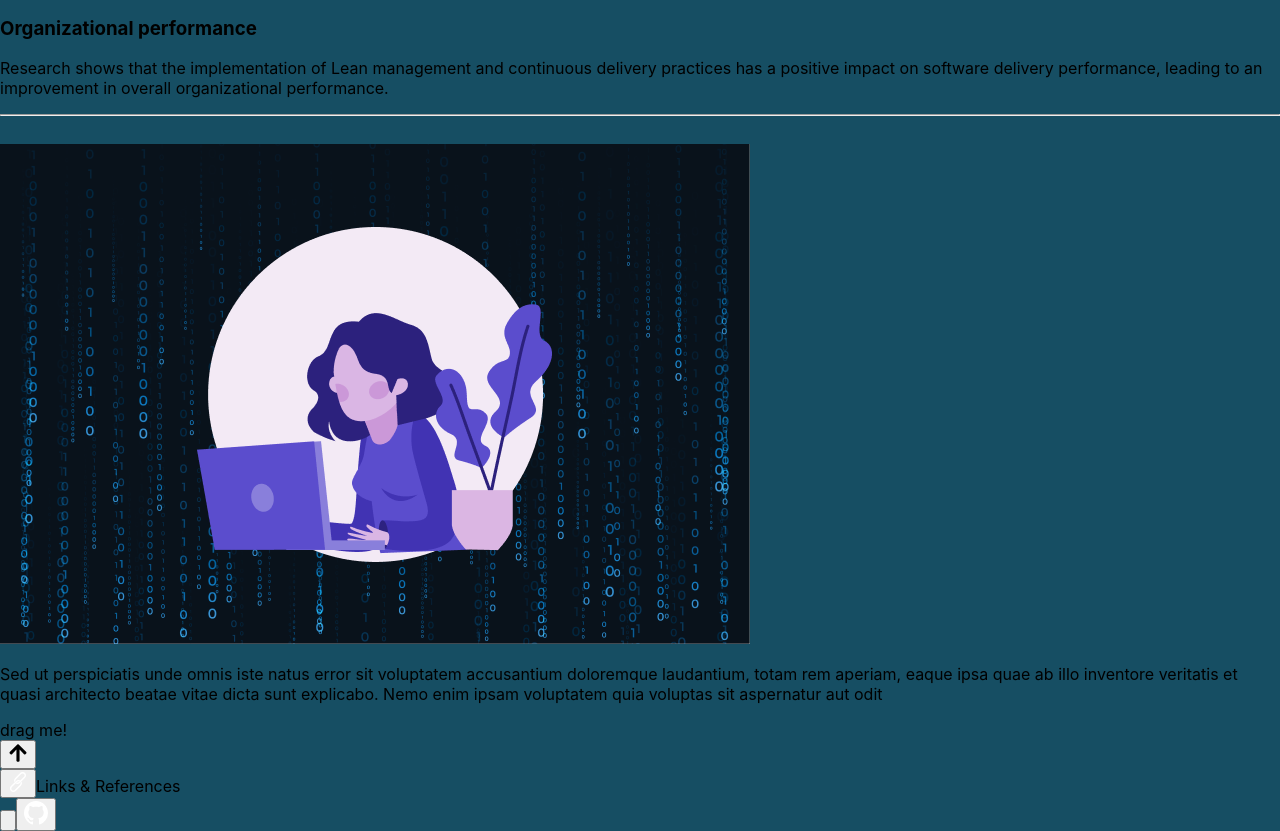
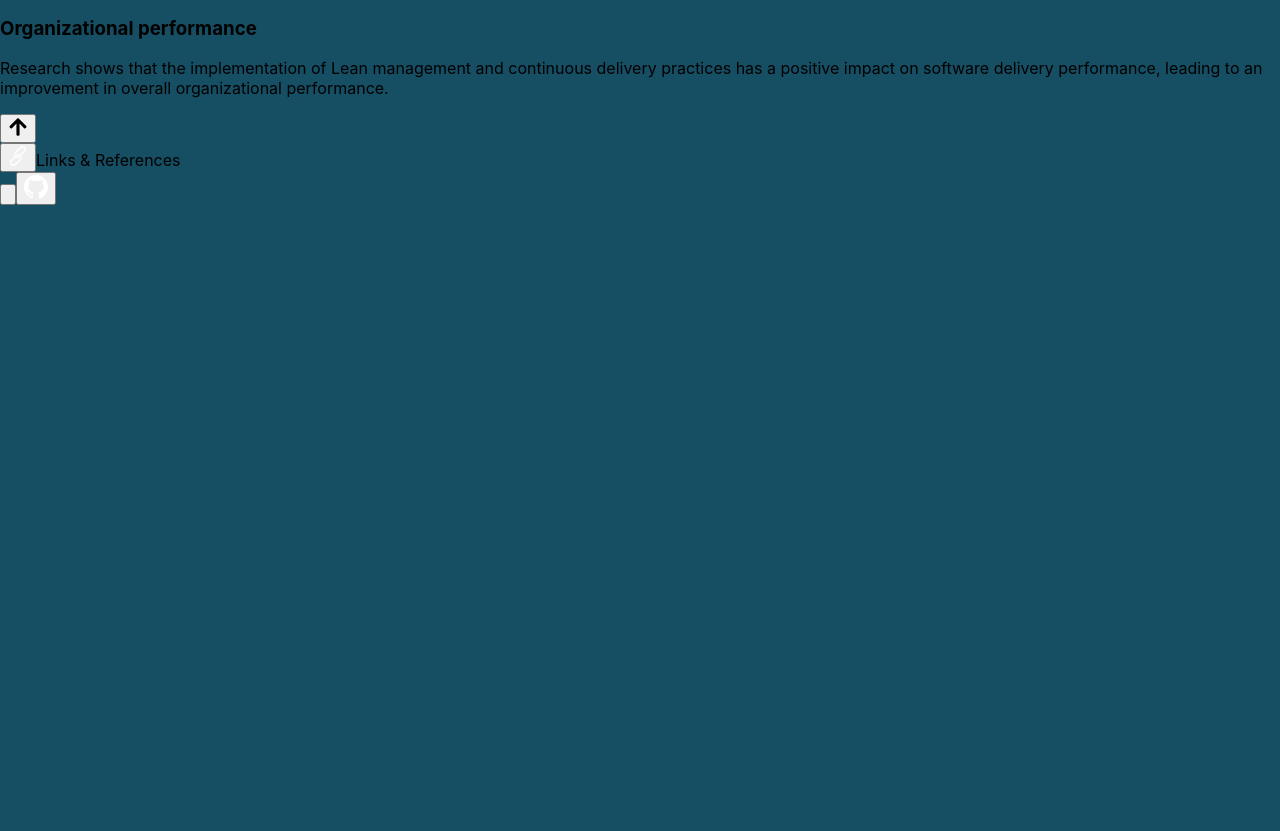
Before and after one commit to phajsi/burnout-spa, a React (Create React App) app: page /burnout-in-tech in a window 1280 px wide. Shown: the part 8452-9283 px from the top of the page. After the commit the page ends 8657 px from the top, so only its background shows below. Built offline with nearby package versions, Linux system fonts and the light colour scheme.

Commit message:
Cherry pick changes to implement to main

```diff
--- a/package.json
+++ b/package.json
@@ -11,8 +11,6 @@
     "@types/react": "^18.0.34",
     "@types/react-dom": "^18.0.11",
     "react": "^18.2.0",
-    "react-dnd": "^16.0.1",
-    "react-dnd-html5-backend": "^16.0.1",
     "react-dom": "^18.2.0",
     "react-router-dom": "^6.11.1",
     "react-scripts": "5.0.1",
--- a/src/components/Scenario.tsx
+++ /dev/null
@@ -1,38 +0,0 @@
-import React from "react";
-import { useDrag } from "react-dnd";
-import girlCoding from "../assets/illustration/girlCoding.png";
-
-type Props = {
-  id: number;
-  name: string;
-};
-
-const Scenario = ({ id, name }: Props) => {
-  const [{ isDragging }, dragRef] = useDrag({
-    type: "pet",
-    item: { id, name },
-    collect: (monitor) => ({
-      isDragging: monitor.isDragging(),
-    }),
-  });
-  return (
-    <>
-      <img src={girlCoding} alt="girl coding" />
-      <div className="my-4">
-        <p>
-          Sed ut perspiciatis unde omnis iste natus error sit voluptatem
-          accusantium doloremque laudantium, totam rem aperiam, eaque ipsa quae
-          ab illo inventore veritatis et quasi architecto beatae vitae dicta
-          sunt explicabo. Nemo enim ipsam voluptatem quia voluptas sit
-          aspernatur aut odit
-        </p>
-      </div>
-      <div className="pet-card" ref={dragRef}>
-        {name}
-        {isDragging && "😱"}
-      </div>
-    </>
-  );
-};
-
-export default Scenario;
--- a/src/pages/Burnout.tsx
+++ b/src/pages/Burnout.tsx
@@ -1,7 +1,5 @@
 import React, { useEffect, useState } from "react";
 import { Parallax } from "react-scroll-parallax";
-import { DndProvider } from "react-dnd";
-import { HTML5Backend } from "react-dnd-html5-backend";
 
 import {
   ExhaustionColSVG,
@@ -29,7 +27,6 @@ import {
 import Footer from "../components/Footer";
 import Modal from "../components/Modal";
 import Navigation from "../components/Navigation";
-import Scenario from "../components/Scenario";
 
 const styles = {
   center:
@@ -788,15 +785,6 @@ const Burnout = () => {
         </p>
       </div>
 
-      {/* Scenario */}
-      <DndProvider backend={HTML5Backend}>
-        <div className={`${styles.content_container} my-8`}>
-          <hr />
-          <br />
-          <Scenario id={1} name="drag me!" />
-        </div>
-      </DndProvider>
-
       <Footer openModal={() => setOpen(true)} />
     </>
   );
```
